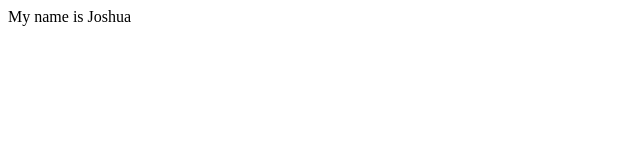
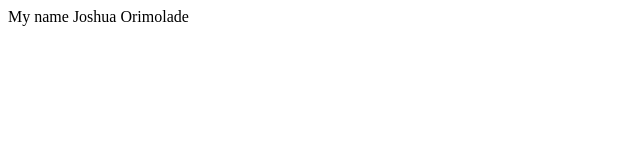
Before and after one commit to joshking200/first-github-project, a plain HTML site: page index.html in a window 1280 px wide. Shown: the full height of the page, 0-640 px from the left. Drawn offline with Linux system fonts and the light colour scheme.

Commit message:
Emphasise the name

```diff
--- a/index.html
+++ b/index.html
@@ -7,6 +7,6 @@
     <title>Document</title>
 </head>
 <body>
-    My name is Joshua
+    My name Joshua Orimolade
 </body>
 </html>
```
Also changed, not shown: about.html (deleted).
